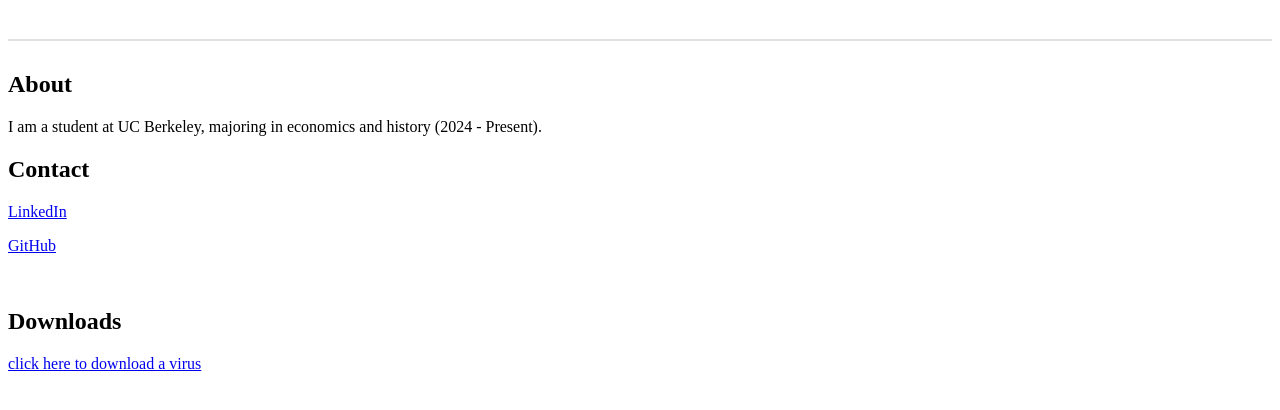
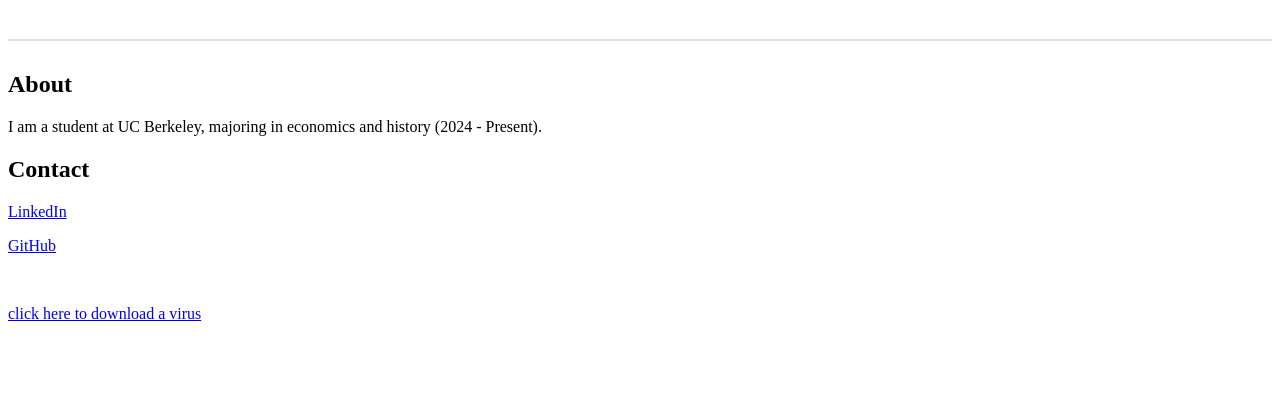
Before and after one commit to Aywa501/aywa501.github.io, a plain HTML site: page index.html in a window 1280 px wide. Shown: the part 116-526 px from the top of the page. Drawn offline with Linux system fonts and the light colour scheme.

Commit message:
Remove 'Downloads' heading from index.html

```diff
--- a/index.html
+++ b/index.html
@@ -25,7 +25,6 @@
 
         <br>
 
-        <h2>Downloads</h2>
         <p><a href="/assets/stuxnet.zip" download title="Courtesy of Christian Roggia and Amr Thabet">
             click here to download a virus
         </a></p>
```
